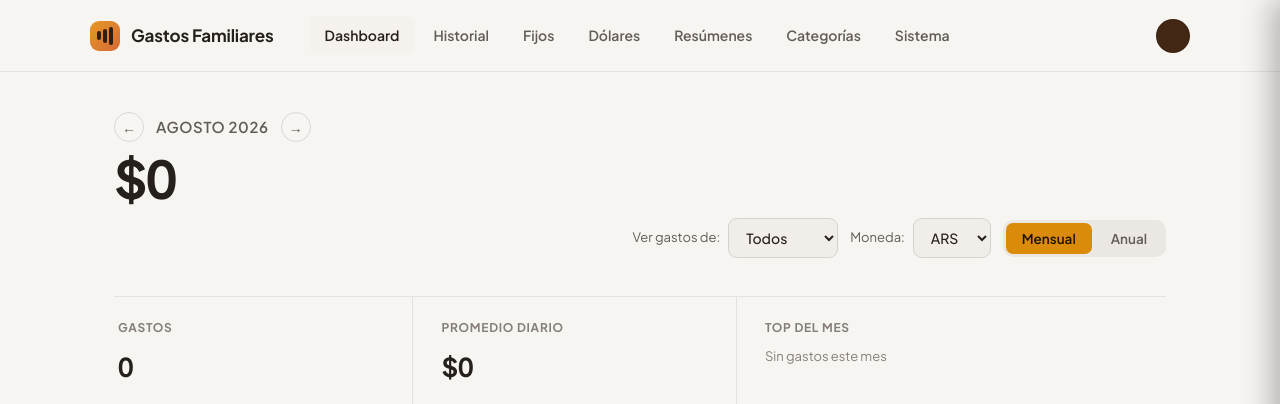
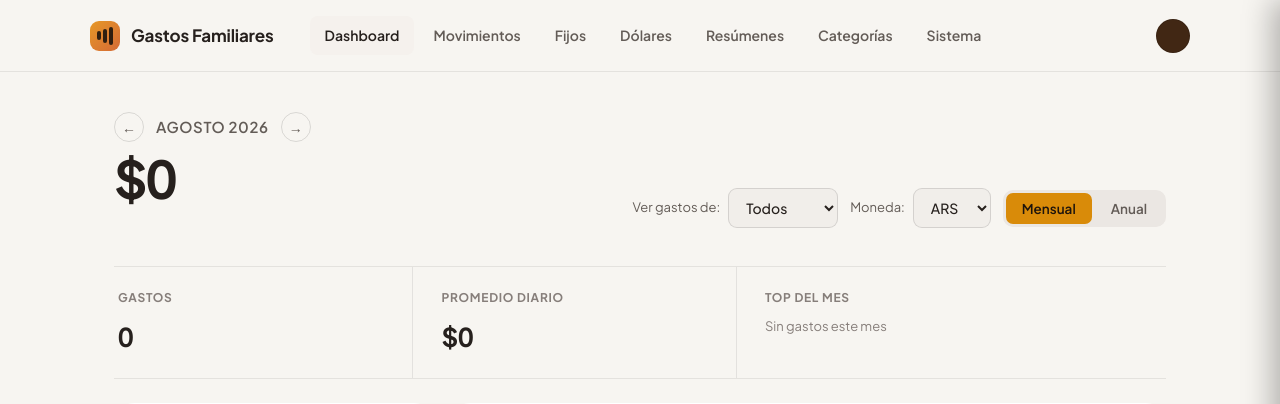
Before and after one commit to juanfino/LightWeightExpenseTracker, a Flask app: page / in a window 1280 px wide. Shown: the top 404 px of the page. Run offline with Flask 3, Linux system fonts and the light colour scheme; data that the repository does not hold is empty; some libraries are stand-ins or nearby versions.

Commit message:
feat: destaca el total en moneda secundaria y renombra Historial a Movimientos
Co-Authored-By: Claude Sonnet 5 <noreply@anthropic.com>

```diff
--- a/gastos/app/templates/base.html
+++ b/gastos/app/templates/base.html
@@ -580,7 +580,7 @@
 
         <nav class="topbar-tabs">
           <a href="/"         class="tab-link {% block nav_dashboard %}{% endblock %}">Dashboard</a>
-          <a href="/history"  class="tab-link {% block nav_history %}{% endblock %}">Historial</a>
+          <a href="/history"  class="tab-link {% block nav_history %}{% endblock %}">Movimientos</a>
           <a href="/fijos"    class="tab-link {% block nav_fijos %}{% endblock %}">Fijos</a>
           <a href="/dolares"  class="tab-link {% block nav_dolares %}{% endblock %}">Dólares</a>
           <a href="/resumenes" class="tab-link {% block nav_resumenes %}{% endblock %}">Resúmenes</a>
@@ -610,7 +610,7 @@
       </button>
     </div>
     <a href="/"         class="tab-link {{ self.nav_dashboard() }}">Dashboard</a>
-    <a href="/history"  class="tab-link {{ self.nav_history() }}">Historial</a>
+    <a href="/history"  class="tab-link {{ self.nav_history() }}">Movimientos</a>
     <a href="/fijos"    class="tab-link {{ self.nav_fijos() }}">Fijos</a>
     <a href="/dolares"  class="tab-link {{ self.nav_dolares() }}">Dólares</a>
     <a href="/resumenes" class="tab-link {{ self.nav_resumenes() }}">Resúmenes</a>
--- a/gastos/app/templates/history.html
+++ b/gastos/app/templates/history.html
@@ -1,5 +1,5 @@
 {% extends "base.html" %}
-{% block title %}Historial — Gastos Familiares{% endblock %}
+{% block title %}Movimientos — Gastos Familiares{% endblock %}
 {% block nav_history %}active{% endblock %}
 
 {% block extra_styles %}
@@ -127,7 +127,7 @@ th.sort-desc::after { content: " ▼"; font-size: 9px; opacity: .7; }
 
   <!-- Page header -->
   <div class="page-header">
-    <div class="page-title">Historial</div>
+    <div class="page-title">Movimientos</div>
     <button class="btn btn-primary" id="btn-add-expense">+ Agregar gasto</button>
   </div>
 
--- a/gastos/app/templates/index.html
+++ b/gastos/app/templates/index.html
@@ -55,6 +55,16 @@
 }
 
 .hero-dec { color: var(--text3); }
+
+.hero-secondary {
+  font-size: 28px;
+  font-weight: 700;
+  color: var(--accent);
+  letter-spacing: -0.02em;
+  line-height: 1;
+  margin-top: 10px;
+  font-variant-numeric: tabular-nums;
+}
 
 .hero-trend {
   display: flex;
@@ -574,7 +584,7 @@
         <button id="next-month" title="Siguiente">&#8594;</button>
       </div>
       <div class="hero-total" id="header-total">cargando…</div>
-      <div class="hero-trend" id="header-secondary"></div>
+      <div class="hero-secondary" id="header-secondary"></div>
       <div class="hero-trend" id="header-trend"></div>
     </div>
     <div class="hero-controls">
--- a/gastos/config.yaml
+++ b/gastos/config.yaml
@@ -1,6 +1,6 @@
 name: "Gastos Familiares"
 description: "Registro de gastos familiares via Telegram con dashboard web"
-version: "2.5.0"
+version: "2.5.1"
 slug: "gastos"
 init: false
 arch:
```
Also changed, not shown: gastos/CHANGELOG.md.
